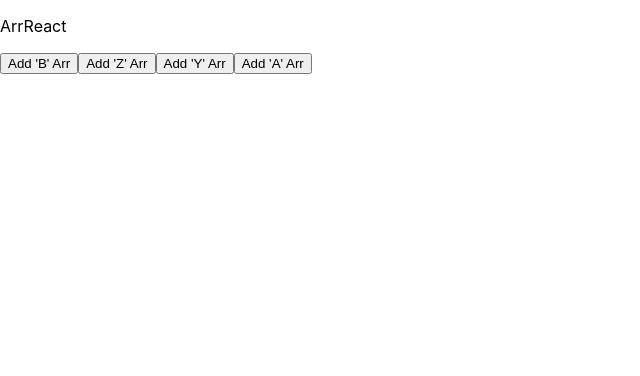
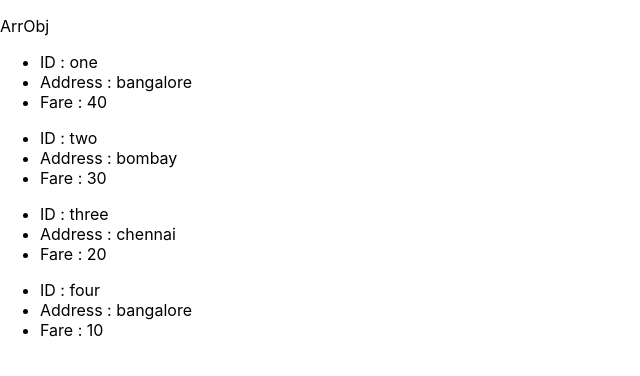
Before and after one commit to Vimalraj571/React-no-boilers, a React (Create React App) app: page / in a window 1280 px wide. Shown: the top 376 px of the page, without its empty margins (0-640 px from the left). Built offline with nearby package versions, Linux system fonts and the light colour scheme.

Commit message:
Added Array , spread and .map of json array

```diff
--- a/src/App.js
+++ b/src/App.js
@@ -1,3 +1,4 @@
+import ArrObj from "./components/ArrObj";
 import ArrReact from "./components/ArrReact";
 import ChildOne from "./components/ChildOne";
 import ExampleHeader from "./components/ExampleHeader";
@@ -25,7 +26,8 @@ function App() {
       {/* <ObjectRender obj={objectIssue} /> */}
       {/* <Wrapper /> */}
       {/* <SimpleState /> */}
-      <ArrReact />
+      {/* <ArrReact /> */}
+      <ArrObj />
     </div>
   );
 }
--- /dev/null
+++ b/src/components/ArrObj.js
@@ -0,0 +1,49 @@
+import { useState } from "react";
+
+const ArrObj = () => {
+  const ticketsList = [
+    {
+      id: 1,
+      name: "one",
+      address: "bangalore",
+      fare: 40,
+    },
+    {
+      id: 2,
+      name: "two",
+      address: "bombay",
+      fare: 30,
+    },
+    {
+      id: 3,
+      name: "three",
+      address: "chennai",
+      fare: 20,
+    },
+    {
+      id: 4,
+      name: "four",
+      address: "bangalore",
+      fare: 10,
+    },
+  ];
+
+  const [tickets, setTickets] = useState(ticketsList);
+
+  return (
+    <>
+      <p>ArrObj</p>
+      {tickets.map((ticket) => {
+        return (
+          <ul key={ticket.id}>
+            <li>ID      : {ticket.name}</li>
+            <li>Address : {ticket.address}</li>
+            <li>Fare    : {ticket.fare}</li>
+          </ul>
+        );
+      })}
+    </>
+  );
+};
+
+export default ArrObj;
```
Also changed, not shown: ES6.js (+8 -8 lines).
